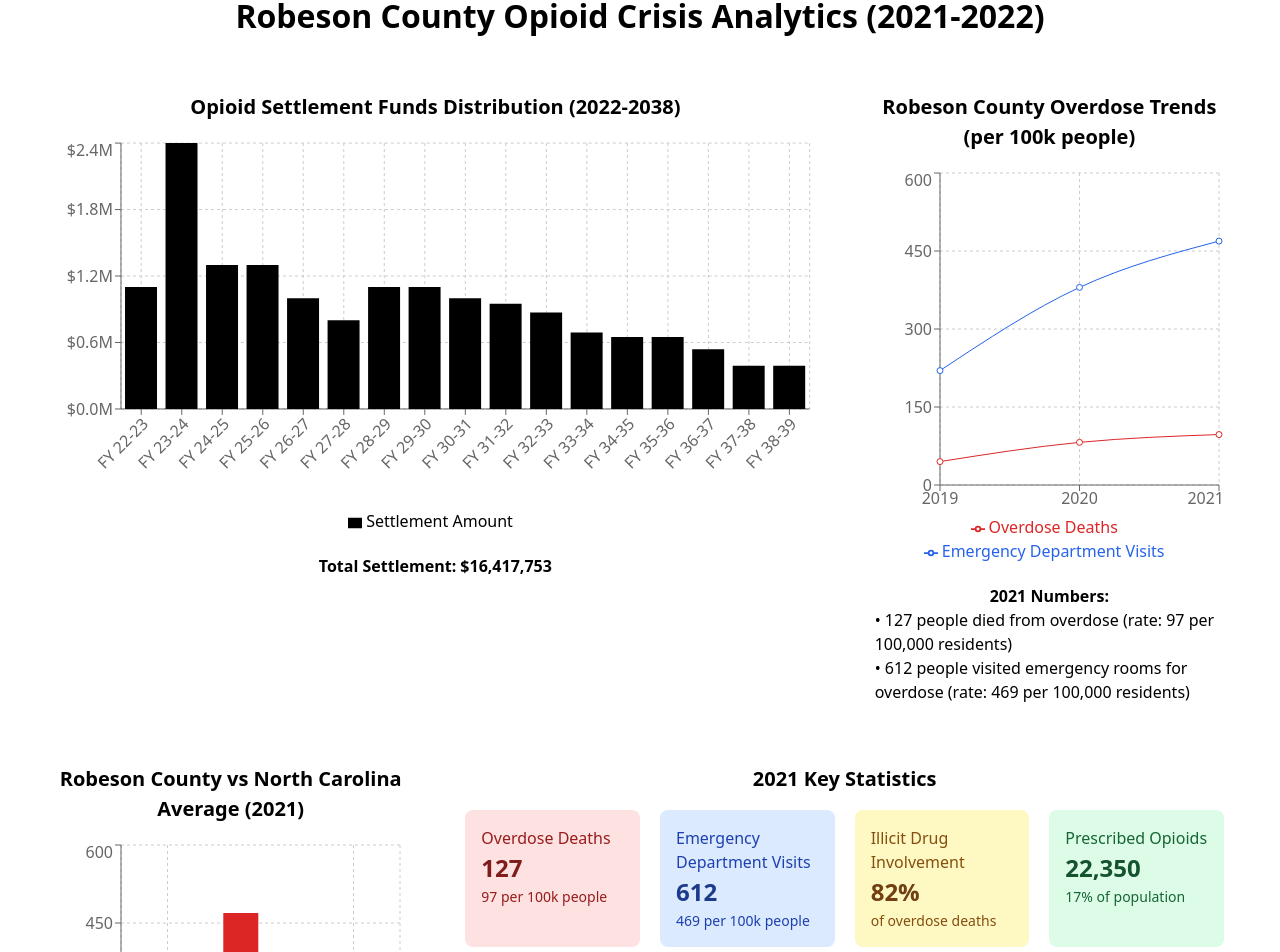
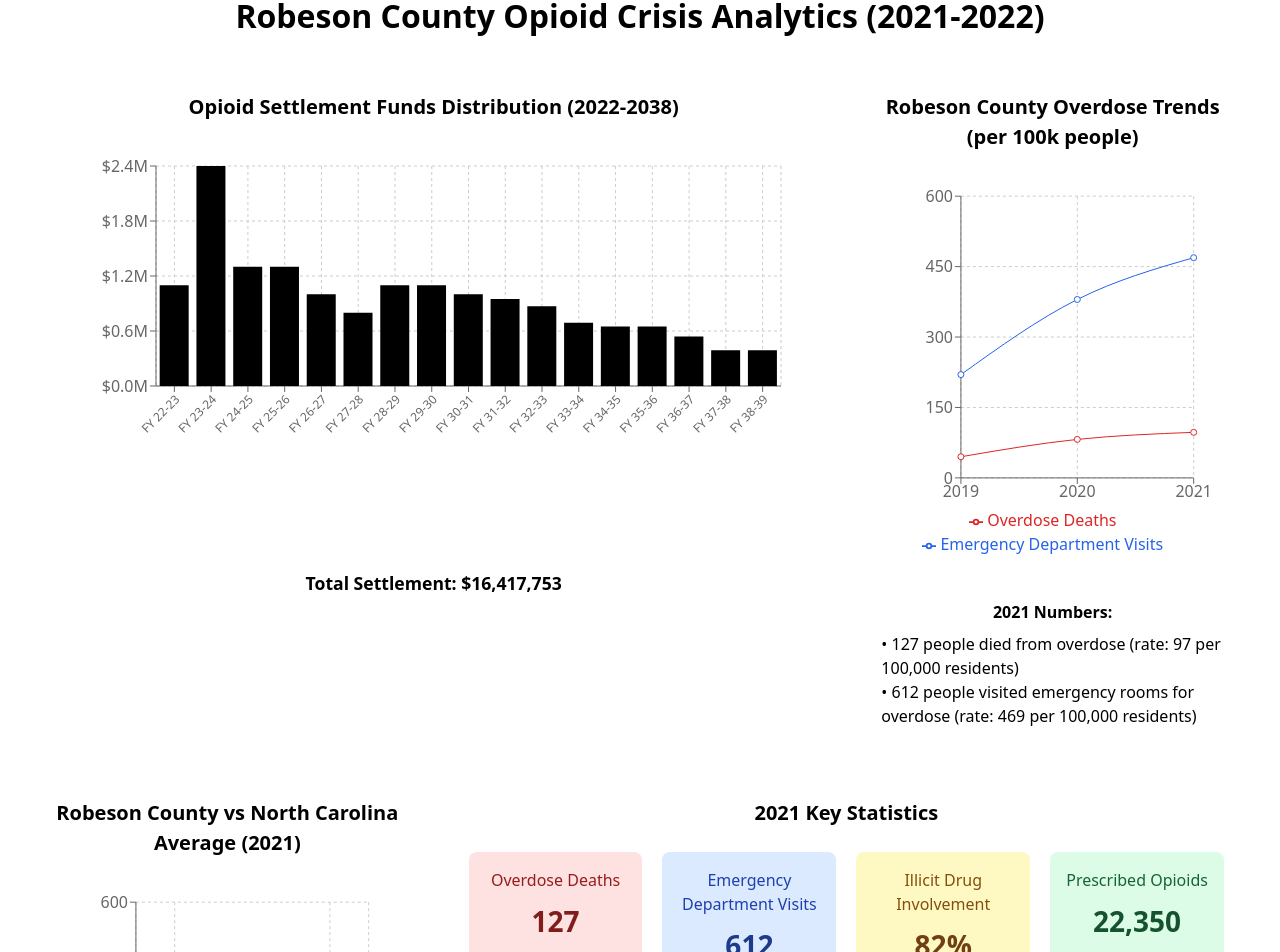
Before and after one commit to DewWork23/Robeson-opioid-dashboard, a React (Vite) app: page / in a window 1280 px wide. Shown: the part 60-1012 px from the top of the page. Built offline with nearby package versions, Linux system fonts and the light colour scheme.

Commit message:
Add settlement funds chart to dashboard

```diff
--- a/src/components/opioid-dashboard-component.jsx
+++ b/src/components/opioid-dashboard-component.jsx
@@ -19,21 +19,19 @@ import {
   ResponsiveContainer,
 } from "recharts";
 
-// Overdose Data
+// All other data constants remain the same
 const overdoseData = [
   { year: "2019", deaths: 45, edVisits: 220, illicitInvolvement: 65 },
   { year: "2020", deaths: 82, edVisits: 380, illicitInvolvement: 75 },
   { year: "2021", deaths: 97, edVisits: 469, illicitInvolvement: 82 },
 ];
 
-// Comparison Data
 const comparisonData = [
   { metric: "Death Rate", robeson: 97, stateAverage: 39 },
   { metric: "Emergency Dept Rate", robeson: 469, stateAverage: 161 },
   { metric: "Illicit Drug %", robeson: 82, stateAverage: 78 },
 ];
 
-// Settlement Data
 const settlementData = [
   { year: 'FY 22-23', amount: 1100000, type: 'Past fiscal year payment' },
   { year: 'FY 23-24', amount: 2400000, type: 'Past fiscal year payment' },
@@ -56,13 +54,11 @@ const settlementData = [
 
 const OpioidDashboard = () => {
   return (
-    <div style={{ width: '100%', minHeight: '100vh', padding: '20px' }}>
+    <div style={{ width: '100%', minHeight: '100vh', padding: '20px', backgroundColor: '#ffffff' }}>
       <Card>
         <CardHeader>
           <CardTitle style={{
-            display: 'flex',
-            alignItems: 'center',
-            justifyContent: 'center',
+            textAlign: 'center',
             fontSize: '2rem',
             fontWeight: 'bold',
             padding: '1rem',
@@ -73,62 +69,71 @@ const OpioidDashboard = () => {
         </CardHeader>
 
         <CardContent>
-          <div style={{ display: 'grid', gap: '20px', gridTemplateColumns: 'repeat(auto-fit, minmax(300px, 1fr))' }}>
+          <div style={{
+            display: 'grid',
+            gap: '30px',
+            gridTemplateColumns: 'repeat(auto-fit, minmax(300px, 1fr))'
+          }}>
             {/* Settlement Funds Chart */}
             <Card style={{ padding: '20px', gridColumn: 'span 2' }}>
-              <h3 style={{ fontSize: '1.25rem', fontWeight: 'bold', marginBottom: '1rem', textAlign: 'center' }}>
+              <h3 style={{
+                fontSize: '1.25rem',
+                fontWeight: 'bold',
+                marginBottom: '1.5rem',
+                textAlign: 'center'
+              }}>
                 Opioid Settlement Funds Distribution (2022-2038)
               </h3>
               <div style={{ width: '100%', height: '400px' }}>
                 <ResponsiveContainer>
-                  <BarChart data={settlementData}>
+                  <BarChart
+                    data={settlementData}
+                    margin={{ top: 20, right: 30, left: 40, bottom: 80 }}
+                  >
                     <CartesianGrid strokeDasharray="3 3" />
                     <XAxis
                       dataKey="year"
                       interval={0}
                       angle={-45}
                       textAnchor="end"
-                      height={100}
+                      height={80}
+                      tick={{ fontSize: 12 }}
                     />
                     <YAxis
                       tickFormatter={(value) => `$${(value/1000000).toFixed(1)}M`}
+                      domain={[0, 2400000]}
                     />
                     <Tooltip
                       formatter={(value) => [`$${value.toLocaleString()}`, 'Amount']}
+                      labelFormatter={(label) => `Fiscal Year: ${label}`}
                     />
-                    <Legend />
                     <Bar
                       dataKey="amount"
-                      fill={(d) => {
-                        switch(d.type) {
-                          case 'Past fiscal year payment':
-                            return '#1a4731'; // Dark green
-                          case 'Current fiscal year payment':
-                            return '#2f9e44'; // Medium green
-                          default:
-                            return '#94d3a2'; // Light green
-                        }
-                      }}
+                      fill="#000000"
                       name="Settlement Amount"
                     />
                   </BarChart>
                 </ResponsiveContainer>
               </div>
-              <div style={{ textAlign: 'center', marginTop: '1rem' }}>
-                <p style={{ fontWeight: 'bold' }}>
-                  Total Settlement: $16,417,753
+              <div style={{ textAlign: 'center', marginTop: '1.5rem' }}>
+                <p style={{ fontWeight: 'bold', fontSize: '1.1rem' }}>
+                  Total Settlement: ${(16417753).toLocaleString()}
                 </p>
               </div>
             </Card>
 
+            {/* Rest of the cards - styling updated for consistency */}
             {/* Overdose Trends */}
             <Card style={{ padding: '20px' }}>
-              <h3 style={{ fontSize: '1.25rem', fontWeight: 'bold', marginBottom: '1rem', textAlign: 'center' }}>
+              <h3 style={{ fontSize: '1.25rem', fontWeight: 'bold', marginBottom: '1.5rem', textAlign: 'center' }}>
                 Robeson County Overdose Trends (per 100k people)
               </h3>
               <div style={{ width: '100%', height: '400px' }}>
                 <ResponsiveContainer>
-                  <LineChart data={overdoseData}>
+                  <LineChart
+                    data={overdoseData}
+                    margin={{ top: 20, right: 30, left: 20, bottom: 20 }}
+                  >
                     <CartesianGrid strokeDasharray="3 3" />
                     <XAxis dataKey="year" />
                     <YAxis />
@@ -149,9 +154,9 @@ const OpioidDashboard = () => {
                   </LineChart>
                 </ResponsiveContainer>
               </div>
-              <div style={{ marginTop: '1rem' }}>
-                <p style={{ fontWeight: 'bold', textAlign: 'center' }}>2021 Numbers:</p>
-                <div>
+              <div style={{ marginTop: '1.5rem' }}>
+                <p style={{ fontWeight: 'bold', textAlign: 'center', marginBottom: '0.5rem' }}>2021 Numbers:</p>
+                <div style={{ textAlign: 'left' }}>
                   <p>&bull; 127 people died from overdose (rate: 97 per 100,000 residents)</p>
                   <p>&bull; 612 people visited emergency rooms for overdose (rate: 469 per 100,000 residents)</p>
                 </div>
@@ -160,12 +165,15 @@ const OpioidDashboard = () => {
 
             {/* County vs State Comparison */}
             <Card style={{ padding: '20px' }}>
-              <h3 style={{ fontSize: '1.25rem', fontWeight: 'bold', marginBottom: '1rem', textAlign: 'center' }}>
+              <h3 style={{ fontSize: '1.25rem', fontWeight: 'bold', marginBottom: '1.5rem', textAlign: 'center' }}>
                 Robeson County vs North Carolina Average (2021)
               </h3>
               <div style={{ width: '100%', height: '400px' }}>
                 <ResponsiveContainer>
-                  <BarChart data={comparisonData}>
+                  <BarChart
+                    data={comparisonData}
+                    margin={{ top: 20, right: 30, left: 20, bottom: 20 }}
+                  >
                     <CartesianGrid strokeDasharray="3 3" />
                     <XAxis dataKey="metric" />
                     <YAxis />
@@ -176,9 +184,9 @@ const OpioidDashboard = () => {
                   </BarChart>
                 </ResponsiveContainer>
               </div>
-              <div style={{ marginTop: '1rem' }}>
-                <p style={{ fontWeight: 'bold', textAlign: 'center' }}>2021 Robeson vs. North Carolina:</p>
-                <div>
+              <div style={{ marginTop: '1.5rem' }}>
+                <p style={{ fontWeight: 'bold', textAlign: 'center', marginBottom: '0.5rem' }}>2021 Robeson vs. North Carolina:</p>
+                <div style={{ textAlign: 'left' }}>
                   <p>&bull; Overdose deaths: Robeson had 97 per 100,000 residents vs. North Carolina&apos;s 39</p>
                   <p>&bull; Emergency room visits: Robeson had 469 per 100,000 residents vs. North Carolina&apos;s 161</p>
                   <p>&bull; Illicit drugs were involved in 82% of Robeson&apos;s overdoses vs. 78% statewide</p>
@@ -188,28 +196,28 @@ const OpioidDashboard = () => {
 
             {/* Key Metrics */}
             <Card style={{ padding: '20px', gridColumn: 'span 2' }}>
-              <h3 style={{ fontSize: '1.25rem', fontWeight: 'bold', marginBottom: '1rem', textAlign: 'center' }}>
+              <h3 style={{ fontSize: '1.25rem', fontWeight: 'bold', marginBottom: '1.5rem', textAlign: 'center' }}>
                 2021 Key Statistics
               </h3>
               <div style={{ display: 'grid', gridTemplateColumns: 'repeat(4, 1fr)', gap: '20px' }}>
-                <div style={{ backgroundColor: '#fee2e2', padding: '1rem', borderRadius: '8px' }}>
-                  <p style={{ color: '#991b1b' }}>Overdose Deaths</p>
-                  <p style={{ fontSize: '1.5rem', fontWeight: 'bold', color: '#7f1d1d' }}>127</p>
+                <div style={{ backgroundColor: '#fee2e2', padding: '1rem', borderRadius: '8px', textAlign: 'center' }}>
+                  <p style={{ color: '#991b1b', marginBottom: '0.5rem' }}>Overdose Deaths</p>
+                  <p style={{ fontSize: '1.75rem', fontWeight: 'bold', color: '#7f1d1d', marginBottom: '0.5rem' }}>127</p>
                   <p style={{ fontSize: '0.875rem', color: '#991b1b' }}>97 per 100k people</p>
                 </div>
-                <div style={{ backgroundColor: '#dbeafe', padding: '1rem', borderRadius: '8px' }}>
-                  <p style={{ color: '#1e40af' }}>Emergency Department Visits</p>
-                  <p style={{ fontSize: '1.5rem', fontWeight: 'bold', color: '#1e3a8a' }}>612</p>
+                <div style={{ backgroundColor: '#dbeafe', padding: '1rem', borderRadius: '8px', textAlign: 'center' }}>
+                  <p style={{ color: '#1e40af', marginBottom: '0.5rem' }}>Emergency Department Visits</p>
+                  <p style={{ fontSize: '1.75rem', fontWeight: 'bold', color: '#1e3a8a', marginBottom: '0.5rem' }}>612</p>
                   <p style={{ fontSize: '0.875rem', color: '#1e40af' }}>469 per 100k people</p>
                 </div>
-                <div style={{ backgroundColor: '#fef9c3', padding: '1rem', borderRadius: '8px' }}>
-                  <p style={{ color: '#854d0e' }}>Illicit Drug Involvement</p>
-                  <p style={{ fontSize: '1.5rem', fontWeight: 'bold', color: '#713f12' }}>82%</p>
+                <div style={{ backgroundColor: '#fef9c3', padding: '1rem', borderRadius: '8px', textAlign: 'center' }}>
+                  <p style={{ color: '#854d0e', marginBottom: '0.5rem' }}>Illicit Drug Involvement</p>
+                  <p style={{ fontSize: '1.75rem', fontWeight: 'bold', color: '#713f12', marginBottom: '0.5rem' }}>82%</p>
                   <p style={{ fontSize: '0.875rem', color: '#854d0e' }}>of overdose deaths</p>
                 </div>
-                <div style={{ backgroundColor: '#dcfce7', padding: '1rem', borderRadius: '8px' }}>
-                  <p style={{ color: '#166534' }}>Prescribed Opioids</p>
-                  <p style={{ fontSize: '1.5rem', fontWeight: 'bold', color: '#14532d' }}>22,350</p>
+                <div style={{ backgroundColor: '#dcfce7', padding: '1rem', borderRadius: '8px', textAlign: 'center' }}>
+                  <p style={{ color: '#166534', marginBottom: '0.5rem' }}>Prescribed Opioids</p>
+                  <p style={{ fontSize: '1.75rem', fontWeight: 'bold', color: '#14532d', marginBottom: '0.5rem' }}>22,350</p>
                   <p style={{ fontSize: '0.875rem', color: '#166534' }}>17% of population</p>
                 </div>
               </div>
```
